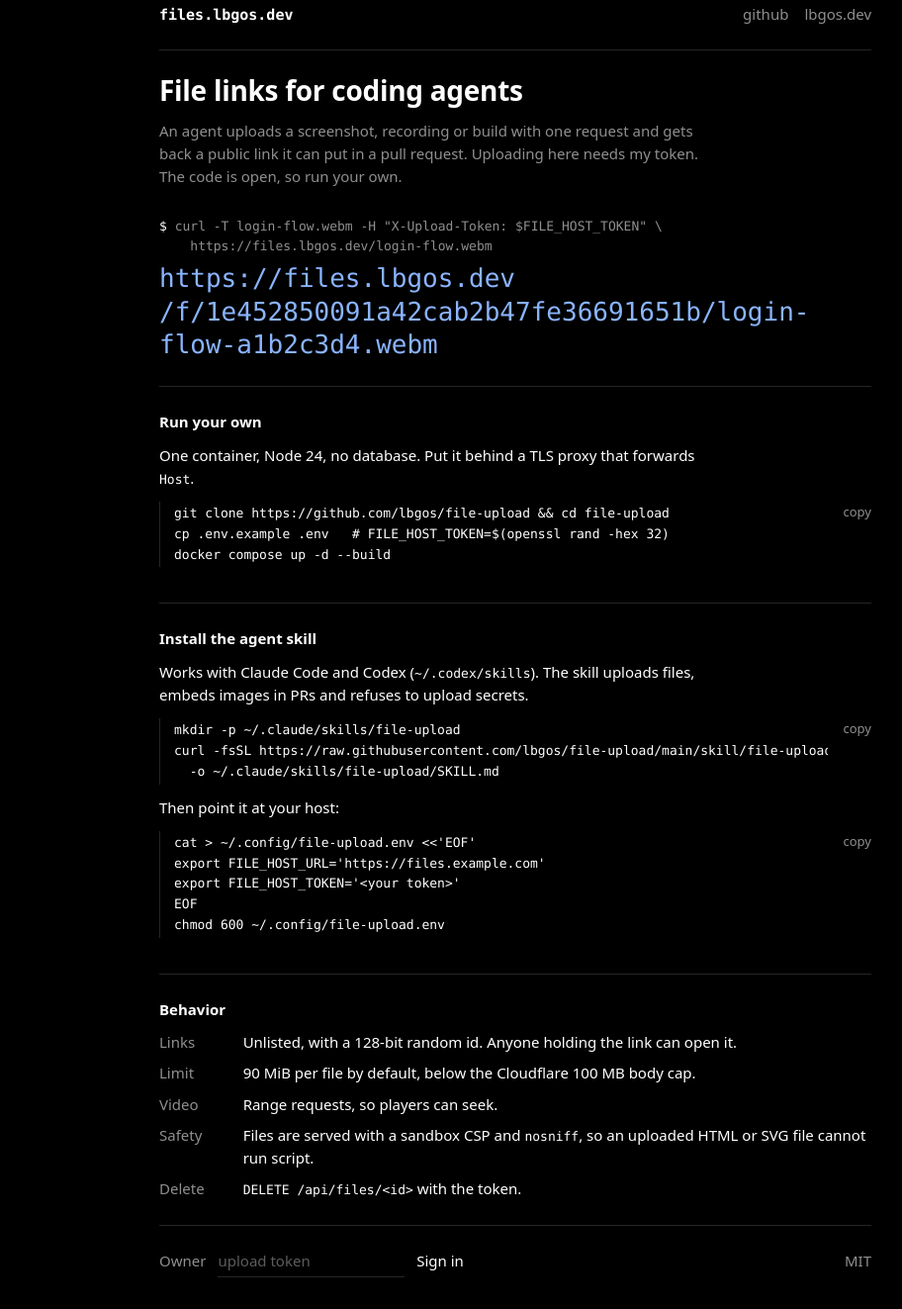
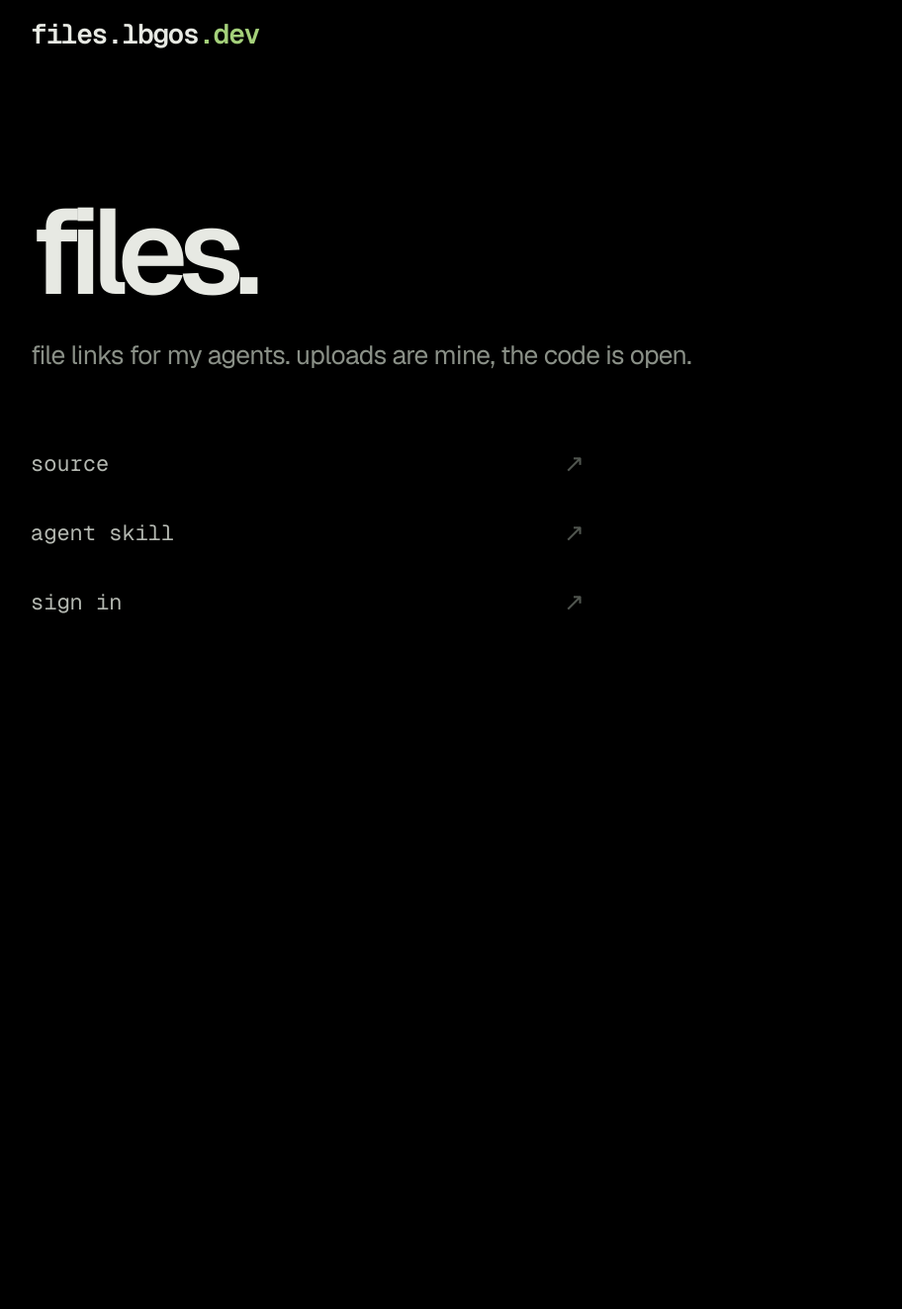
Before and after one commit to lbgos/file-upload, a website: page public/index.html in a window 1280 px wide. Shown: the part 21-1344 px from the top of the page at 99% size, without its empty margins (119-1031 px from the left). After the commit the page ends 814 px from the top, so only its background shows below. Drawn offline with Linux system fonts and the light colour scheme.

Commit message:
feat: minimal project page in the lbgos.dev style
Geist fonts served locally, same palette, hero, link rows and entrance
animation as lbgos.dev. Sign-in is the last link row.

```diff
--- a/public/index.html
+++ b/public/index.html
@@ -4,92 +4,32 @@
     <meta charset="UTF-8" />
     <meta name="viewport" content="width=device-width, initial-scale=1" />
     <meta name="theme-color" content="#000000" />
-    <meta name="description" content="Self-hosted file links for coding agents. Upload with a token, get a public URL for pull requests." />
+    <meta name="description" content="file links for my agents." />
     <title>files.lbgos.dev</title>
     <link rel="icon" href="/favicon.svg" />
+    <link rel="preload" href="/fonts/geist.woff2" as="font" type="font/woff2" crossorigin />
+    <link rel="preload" href="/fonts/geist-mono.woff2" as="font" type="font/woff2" crossorigin />
     <link rel="stylesheet" href="/styles.css" />
     <script src="/landing.js" defer></script>
   </head>
   <body>
-    <main class="landing">
+    <div class="site-shell">
       <header>
-        <h1>files.lbgos.dev</h1>
-        <nav>
-          <a href="https://github.com/lbgos/file-upload">github</a>
-          <a href="https://lbgos.dev">lbgos.dev</a>
-        </nav>
+        <a class="logo" href="/">files.lbgos<span>.dev</span></a>
+        <nav><a href="https://lbgos.dev">lbgos.dev</a></nav>
       </header>
-
-      <section class="hero">
-        <h2>File links for coding agents</h2>
-        <p>
-          An agent uploads a screenshot, recording or build with one request and gets back a public link it can put in a
-          pull request. Uploading here needs my token. The code is open, so run your own.
-        </p>
-        <pre class="exchange"><code><span class="prompt">$</span> curl -T login-flow.webm -H "X-Upload-Token: $FILE_HOST_TOKEN" \
-    https://files.lbgos.dev/login-flow.webm</code></pre>
-        <p class="result" aria-label="Example response">https://files.lbgos.dev<wbr />/f/1e452850091a42cab2b47fe36691651b<wbr />/login-flow-a1b2c3d4.webm</p>
-      </section>
-
-      <section>
-        <h3>Run your own</h3>
-        <p>One container, Node 24, no database. Put it behind a TLS proxy that forwards <code>Host</code>.</p>
-        <div class="snippet">
-          <pre><code>git clone https://github.com/lbgos/file-upload && cd file-upload
-cp .env.example .env   # FILE_HOST_TOKEN=$(openssl rand -hex 32)
-docker compose up -d --build</code></pre>
-          <button type="button" class="copy">copy</button>
+      <main class="home-hero">
+        <h1 class="enter">files.</h1>
+        <p class="enter delay-1">file links for my agents. uploads are mine, the code is open.</p>
+        <div class="home-links enter delay-2">
+          <a href="https://github.com/lbgos/file-upload"><span>source</span><b>↗</b></a>
+          <a href="https://github.com/lbgos/file-upload/tree/main/skill/file-upload"><span>agent skill</span><b>↗</b></a>
+          <form id="sign-in">
+            <input id="token" type="password" aria-label="upload token" autocomplete="current-password" spellcheck="false" placeholder="sign in" required />
+            <button type="submit" aria-label="sign in"><b>↗</b></button>
+          </form>
         </div>
-      </section>
-
-      <section>
-        <h3>Install the agent skill</h3>
-        <p>
-          Works with Claude Code and Codex (<code>~/.codex/skills</code>). The skill uploads files, embeds images in PRs and
-          refuses to upload secrets.
-        </p>
-        <div class="snippet">
-          <pre><code>mkdir -p ~/.claude/skills/file-upload
-curl -fsSL https://raw.githubusercontent.com/lbgos/file-upload/main/skill/file-upload/SKILL.md \
-  -o ~/.claude/skills/file-upload/SKILL.md</code></pre>
-          <button type="button" class="copy">copy</button>
-        </div>
-        <p>Then point it at your host:</p>
-        <div class="snippet">
-          <pre><code>cat > ~/.config/file-upload.env &lt;&lt;'EOF'
-export FILE_HOST_URL='https://files.example.com'
-export FILE_HOST_TOKEN='&lt;your token&gt;'
-EOF
-chmod 600 ~/.config/file-upload.env</code></pre>
-          <button type="button" class="copy">copy</button>
-        </div>
-      </section>
-
-      <section>
-        <h3>Behavior</h3>
-        <dl class="facts">
-          <dt>Links</dt>
-          <dd>Unlisted, with a 128-bit random id. Anyone holding the link can open it.</dd>
-          <dt>Limit</dt>
-          <dd>90 MiB per file by default, below the Cloudflare 100 MB body cap.</dd>
-          <dt>Video</dt>
-          <dd>Range requests, so players can seek.</dd>
-          <dt>Safety</dt>
-          <dd>Files are served with a sandbox CSP and <code>nosniff</code>, so an uploaded HTML or SVG file cannot run script.</dd>
-          <dt>Delete</dt>
-          <dd><code>DELETE /api/files/&lt;id&gt;</code> with the token.</dd>
-        </dl>
-      </section>
-
-      <footer>
-        <form id="sign-in" class="sign-in">
-          <label for="token">Owner</label>
-          <input id="token" type="password" autocomplete="current-password" spellcheck="false" placeholder="upload token" required />
-          <button type="submit">Sign in</button>
-          <output id="sign-in-status" aria-live="polite"></output>
-        </form>
-        <span>MIT</span>
-      </footer>
-    </main>
+      </main>
+    </div>
   </body>
 </html>
--- a/public/landing.js
+++ b/public/landing.js
@@ -1,24 +1,9 @@
-// Project page: copy buttons for snippets and the owner sign-in, which trades the token for a session cookie.
-for (const button of document.querySelectorAll(".copy")) {
-  button.addEventListener("click", async () => {
-    const code = button.parentElement.querySelector("code").textContent;
-    try {
-      await navigator.clipboard.writeText(code);
-      button.textContent = "copied";
-    } catch {
-      button.textContent = "copy failed";
-    }
-    setTimeout(() => { button.textContent = "copy"; }, 1200);
-  });
-}
-
+// Owner sign-in: trades the token for the HttpOnly session cookie, then reloads into the upload page.
 const form = document.querySelector("#sign-in");
 const tokenInput = document.querySelector("#token");
-const status = document.querySelector("#sign-in-status");
 
 form.addEventListener("submit", async (event) => {
   event.preventDefault();
-  status.textContent = "";
   const response = await fetch("/api/session", {
     method: "POST",
     headers: { "X-Upload-Token": tokenInput.value.trim() },
@@ -29,5 +14,8 @@ form.addEventListener("submit", async (event) => {
     return;
   }
   tokenInput.value = "";
-  status.textContent = response?.status === 401 ? "Wrong token" : "Network error, try again";
+  tokenInput.placeholder = response?.status === 401 ? "wrong token" : "network error";
+  form.classList.add("failed");
 });
+
+tokenInput.addEventListener("input", () => form.classList.remove("failed"));
--- a/public/styles.css
+++ b/public/styles.css
@@ -1,129 +1,166 @@
+/* Mirrors the lbgos.dev home page: Geist, true black, green accent, link rows and one entrance animation. */
+@font-face {
+  font-family: "Geist";
+  font-style: normal;
+  font-weight: 100 900;
+  font-display: swap;
+  src: url(/fonts/geist.woff2) format("woff2");
+}
+@font-face {
+  font-family: "Geist Mono";
+  font-style: normal;
+  font-weight: 100 900;
+  font-display: swap;
+  src: url(/fonts/geist-mono.woff2) format("woff2");
+}
+/* Same metric fallbacks as lbgos.dev; glyphs outside the latin subset (the ↗ arrows) render through them. */
+@font-face {
+  font-family: "Geist Fallback";
+  src: local("Arial");
+  ascent-override: 95.94%;
+  descent-override: 28.16%;
+  line-gap-override: 0%;
+  size-adjust: 104.76%;
+}
+@font-face {
+  font-family: "Geist Mono Fallback";
+  src: local("Arial");
+  ascent-override: 74.67%;
+  descent-override: 21.92%;
+  line-gap-override: 0%;
+  size-adjust: 134.59%;
+}
+
 :root {
   color-scheme: dark;
   --bg: #000;
-  --text: #fff;
-  --muted: #8f8f8f;
-  --line: #262626;
-  --link: #8ab4ff;
+  --text: #e7e9e3;
+  --muted: #8a9087;
+  --faint: #50554f;
+  --line: #242824;
+  --link: #b4b8b1;
+  --green: #a4d07a;
   --error: #ff7b6b;
-  --sans: ui-sans-serif, system-ui, -apple-system, "Segoe UI", Roboto, sans-serif;
-  --mono: ui-monospace, "SFMono-Regular", "JetBrains Mono", Menlo, Consolas, monospace;
+  --sans: "Geist", "Geist Fallback", sans-serif;
+  --mono: "Geist Mono", "Geist Mono Fallback";
 }
 
-* { box-sizing: border-box; }
+* { box-sizing: border-box; margin: 0; padding: 0; }
+html { background: var(--bg); }
+body { background: var(--bg); color: var(--text); font-family: var(--sans); line-height: 1.5; }
+a { color: inherit; text-decoration: none; }
+button, input { font: inherit; color: inherit; background: none; border: 0; border-radius: 0; }
+button { cursor: pointer; }
+::selection { color: #0b0c0b; background: var(--green); }
+:focus-visible { outline: 1px solid var(--green); outline-offset: 4px; }
 
-body {
-  margin: 0;
-  background: var(--bg);
-  color: var(--text);
-  font: 15px/1.55 var(--sans);
+.site-shell { width: min(100% - 40px, 980px); margin: 0 auto; }
+
+header { display: flex; justify-content: space-between; align-items: center; height: 110px; }
+.logo { font: 620 28px var(--mono); letter-spacing: -0.05em; }
+.logo span { color: var(--green); }
+nav { display: flex; gap: 36px; color: var(--muted); font: 18px var(--mono); }
+nav a, nav button { transition: color 0.2s; }
+nav a:hover, nav button:hover { color: var(--text); }
+
+.home-hero {
+  display: flex;
+  flex-direction: column;
+  justify-content: center;
+  min-height: calc(100svh - 96px);
+  padding: 70px 0 110px;
+}
+h1 { font-size: clamp(4.5rem, 11vw, 7.6rem); font-weight: 590; line-height: 0.92; letter-spacing: -0.075em; }
+.home-hero > p {
+  max-width: 680px;
+  margin: 28px 0 55px;
+  color: var(--muted);
+  font-size: clamp(1.2rem, 2.4vw, 1.65rem);
+  letter-spacing: -0.025em;
 }
 
-button, input { font: inherit; color: inherit; }
-button { padding: 0; border: 0; background: none; cursor: pointer; }
-a { color: inherit; }
-a:hover, button:hover { color: var(--link); }
-:focus-visible { outline: 1px solid var(--link); outline-offset: 2px; }
-code, pre { font-family: var(--mono); font-size: 13px; }
-
-main { max-width: 760px; margin: 0 auto; padding: 24px 20px 48px; }
-
-header { display: flex; justify-content: space-between; align-items: baseline; gap: 16px; margin-bottom: 24px; }
-h1 { margin: 0; font: 600 15px/1.4 var(--mono); }
-nav { display: flex; gap: 16px; }
-nav a, nav button { color: var(--muted); text-decoration: none; }
-
-/* Project page */
-
-.landing section { padding: 24px 0; border-top: 1px solid var(--line); }
-.landing p { max-width: 64ch; margin: 0 0 12px; }
-.landing p:last-child { margin-bottom: 0; }
-
-.hero { border-top: 0; padding-top: 32px; }
-.hero h2 { margin: 0 0 12px; font-size: 28px; line-height: 1.2; font-weight: 600; letter-spacing: -0.01em; }
-.hero > p { color: var(--muted); }
-
-.exchange { margin: 28px 0 6px; color: var(--muted); white-space: pre-wrap; overflow-wrap: anywhere; }
-.prompt { color: var(--text); }
-/* The response URL is the product, so it gets the largest type on the page. */
-.hero .result {
-  margin: 0;
-  color: var(--link);
-  font: 500 clamp(17px, 3.4vw, 26px)/1.3 var(--mono);
-  overflow-wrap: anywhere;
-}
-
-h3 { margin: 0 0 10px; font-size: 15px; font-weight: 600; }
-
-.snippet { display: grid; grid-template-columns: minmax(0, 1fr) auto; gap: 16px; margin: 12px 0; border-left: 1px solid var(--line); }
-.snippet pre { margin: 0; padding: 2px 0 2px 14px; overflow-x: auto; line-height: 1.6; }
-.copy { align-self: start; color: var(--muted); font-size: 13px; }
-
-.facts { display: grid; grid-template-columns: 8ch minmax(0, 1fr); gap: 8px 16px; margin: 0; }
-.facts dt { color: var(--muted); }
-.facts dd { margin: 0; }
-
-footer {
+.home-links { display: flex; flex-direction: column; width: min(100%, 560px); }
+.home-links > a, .home-links > form {
   display: flex;
   justify-content: space-between;
   align-items: center;
-  gap: 16px;
-  padding-top: 20px;
-  border-top: 1px solid var(--line);
-  color: var(--muted);
+  padding: 19px 0;
+  color: var(--link);
+  font: 22px var(--mono);
+  transition: color 0.25s, padding 0.3s;
 }
-.sign-in { display: flex; flex-wrap: wrap; align-items: center; gap: 8px 12px; }
-.sign-in input {
-  width: 22ch;
-  padding: 4px 0;
-  border: 0;
-  border-bottom: 1px solid var(--line);
-  background: none;
-  outline: 0;
+.home-links > a:hover, .home-links > form:focus-within { color: var(--text); padding-left: 8px; }
+.home-links b { color: var(--faint); font-size: 25px; font-weight: 400; transition: transform 0.3s, color 0.3s; }
+.home-links > a:hover b, .home-links > form:focus-within b { color: var(--green); transform: translate(4px, -3px); }
+
+.home-links input { flex: 1; min-width: 0; outline: 0; }
+.home-links input::placeholder { color: var(--link); opacity: 1; transition: color 0.25s; }
+.home-links input:focus::placeholder { color: var(--faint); }
+.home-links .failed input::placeholder { color: var(--error); }
+
+.enter { opacity: 0; animation: enter 0.9s cubic-bezier(0.22, 1, 0.36, 1) forwards; }
+.delay-1 { animation-delay: 80ms; }
+.delay-2 { animation-delay: 0.16s; }
+@keyframes enter {
+  from { opacity: 0; transform: translateY(24px); }
+  to { opacity: 1; transform: none; }
 }
-.sign-in input:focus { border-bottom-color: var(--link); }
-.sign-in input::placeholder { color: #5c5c5c; }
-.sign-in button { color: var(--text); }
-.sign-in output { color: var(--error); }
 
 /* Owner upload page */
 
 .drop {
-  display: block;
-  width: 100%;
-  margin: 0 0 16px;
-  padding: 48px 16px;
-  border: 1px dashed var(--line);
-  color: var(--muted);
-  text-align: center;
+  display: flex;
+  justify-content: space-between;
+  align-items: center;
+  width: min(100%, 560px);
+  padding: 19px 0;
+  color: var(--link);
+  font: 22px var(--mono);
+  text-align: left;
+  transition: color 0.25s, padding 0.3s;
 }
-.drop:hover, .drop.active { border-color: var(--link); color: var(--text); }
+.drop:hover, .drop.active { color: var(--text); padding-left: 8px; }
+.drop b { color: var(--faint); font-size: 25px; font-weight: 400; transition: transform 0.3s, color 0.3s; }
+.drop:hover b, .drop.active b { color: var(--green); transform: translateY(-3px); }
 
-.uploads { margin: 0; padding: 0; list-style: none; font: 13px/1.5 var(--mono); }
+.uploads { margin-top: 24px; list-style: none; font: 14px/1.5 var(--mono); }
 .uploads li {
   position: relative;
   display: grid;
-  grid-template-columns: minmax(0, 1fr) 9ch 12ch auto;
+  grid-template-columns: minmax(0, 1fr) 9ch 10ch auto;
   gap: 16px;
   align-items: baseline;
-  padding: 8px 0;
+  padding: 12px 0;
   border-bottom: 1px solid var(--line);
 }
 .name { overflow: hidden; text-overflow: ellipsis; white-space: nowrap; }
-.name a { color: var(--link); text-decoration: none; }
+.name a { transition: color 0.2s; }
+.name a:hover { color: var(--green); }
 .size, .status { color: var(--muted); text-align: right; }
-.done .status { color: var(--text); }
+.done .status { color: var(--green); }
 .failed .status { color: var(--error); }
-.actions { display: flex; gap: 12px; color: var(--muted); }
-.bar { position: absolute; bottom: -1px; left: 0; width: 0; height: 1px; background: var(--link); }
+.actions { display: flex; gap: 14px; color: var(--muted); }
+.actions button { transition: color 0.2s; }
+.actions button:hover { color: var(--text); }
+.bar { position: absolute; bottom: -1px; left: 0; width: 0; height: 1px; background: var(--green); }
 .done .bar, .failed .bar { display: none; }
 
-@media (max-width: 600px) {
-  .hero h2 { font-size: 23px; }
-  .facts { grid-template-columns: 1fr; gap: 0; }
-  .facts dd { margin-bottom: 10px; }
-  footer { flex-direction: column; align-items: flex-start; }
+@media (max-width: 700px) {
+  .site-shell { width: min(100% - 32px, 980px); }
+  header { height: 84px; }
+  .logo { font-size: 21px; }
+  nav { gap: 14px; font-size: 14px; }
+  .home-hero { min-height: calc(100svh - 76px); padding: 55px 0 90px; }
+  h1 { font-size: clamp(4rem, 20vw, 6rem); }
+  .home-hero > p { margin: 25px 0 45px; font-size: 1.15rem; }
+  .home-links > a, .home-links > form, .drop { font-size: 18px; }
+  .home-links b, .drop b { font-size: 21px; }
   .uploads li { grid-template-columns: auto 1fr auto; row-gap: 2px; }
   .name { grid-column: 1 / -1; }
   .status { text-align: left; }
 }
+
+@media (prefers-reduced-motion: reduce) {
+  .enter { opacity: 1; animation: none; }
+  * { transition: none !important; }
+}
--- a/src/server.ts
+++ b/src/server.ts
@@ -35,6 +35,8 @@ const staticAssets = {
   "/app.js": ["app.js", "text/javascript; charset=utf-8"],
   "/landing.js": ["landing.js", "text/javascript; charset=utf-8"],
   "/favicon.svg": ["favicon.svg", "image/svg+xml"],
+  "/fonts/geist.woff2": ["fonts/geist.woff2", "font/woff2"],
+  "/fonts/geist-mono.woff2": ["fonts/geist-mono.woff2", "font/woff2"],
 } as const;
 
 const PAGE_CSP =
```
Also changed, not shown: public/upload.html (+10 -14 lines), README.md, docs/ui-desktop.png, docs/ui-mobile.png, docs/ui-uploaded.png, public/favicon.svg, public/fonts/geist-mono.woff2 (added), public/fonts/geist.woff2 (added).
